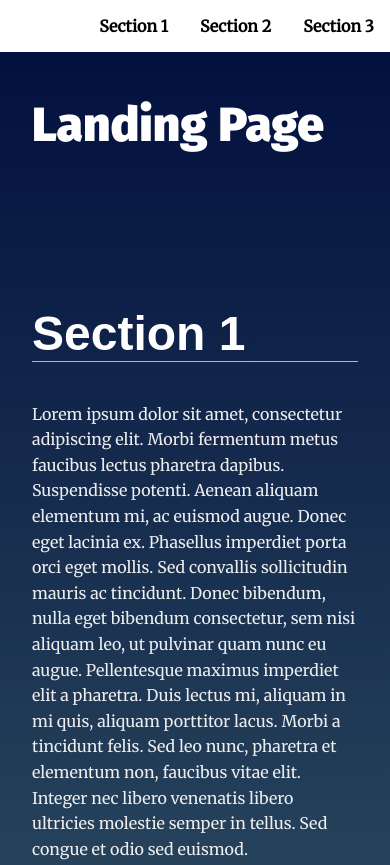
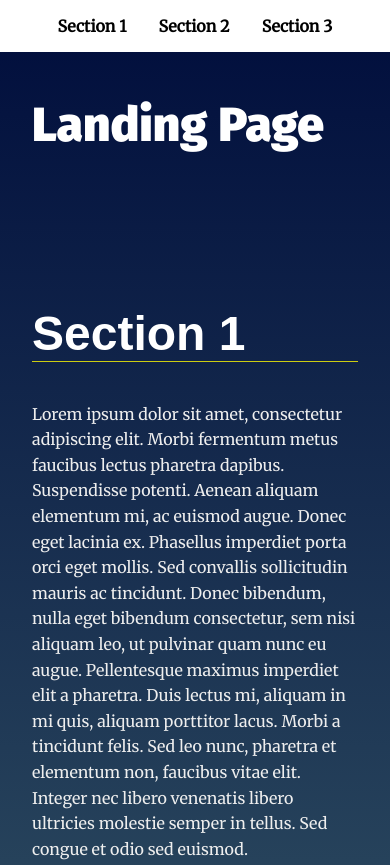
Before and after one commit to HELWATANY/project-2-landing-page, a plain HTML site: page index.html in a window 390 px wide. Shown: the top 865 px of the page. Drawn offline with Linux system fonts and the light colour scheme.

Commit message:
- Added responsive nav menu fix - Added favicon

```diff
--- a/css/styles.css
+++ b/css/styles.css
@@ -221,3 +221,11 @@ section.active .landing__container::after {
 		           rotate(-360deg);
 	}
 }
+
+/* ---- Responsive ---- */
+@media(max-width: 1099px) {
+    .navbar__menu ul {
+        text-align: center;
+    }
+
+}
--- a/index.html
+++ b/index.html
@@ -4,6 +4,7 @@
   <meta charset="UTF-8">
   <meta name="viewport" content="width=device-width, initial-scale=1.0">
   <meta http-equiv="X-UA-Compatible" content="ie=edge">
+  <link rel="shortcut icon" type="image/png" href="/favicon.png"/>
   <title>Manipulating the DOM</title>
   <!-- Load Google Fonts -->
   <link href="https://fonts.googleapis.com/css?family=Fira+Sans:900|Merriweather&display=swap" rel="stylesheet">
```
Also changed, not shown: favicon.png (added).
